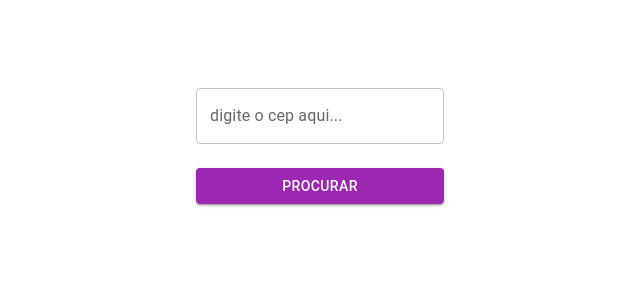
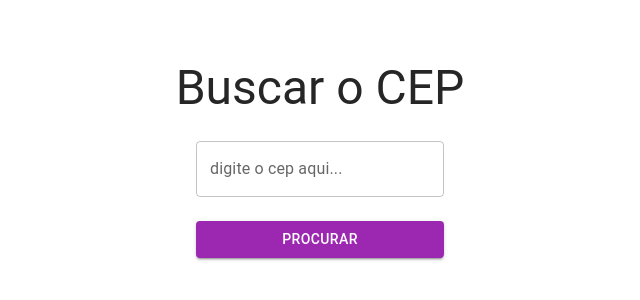
Before and after one commit to mmrosatab/to-explore-viacep-api, a React (Create React App) app in the folder to-explore-viacep-api/: page / in a window 1280 px wide. Shown: the part 246-546 px from the top of the page, without its empty margins (320-960 px from the left). Built offline with nearby package versions, Linux system fonts and the light colour scheme.

Commit message:
Feature: Adding

```diff
--- a/to-explore-viacep-api/src/pages/Home/index.js
+++ b/to-explore-viacep-api/src/pages/Home/index.js
@@ -1,8 +1,9 @@
 import React, { useState } from "react";
-import Container from "./styles";
+import { Container, Title } from "./styles";
 import Form from "../../components/Form";
 import CustomModal from "../../components/CustomModal";
 import api from "../../services/api";
+import { Typography } from "@mui/material";
 
 function Home() {
   const [address, setAddress] = useState(null);
@@ -33,6 +34,11 @@ function Home() {
 
   return (
     <Container>
+      <Title>
+        <Typography variant="h3" component="h2">
+          Buscar o CEP
+        </Typography>
+      </Title>
       <Form
         dataTestId="zipcode-form"
         handleSubmit={handleSubmit}
--- a/to-explore-viacep-api/src/pages/Home/styles.js
+++ b/to-explore-viacep-api/src/pages/Home/styles.js
@@ -8,4 +8,8 @@ const Container = styled.div`
   align-items: center;
 `;
 
-export default Container;
+const Title = styled.div`
+  padding: 2%;
+`;
+
+export { Container, Title };
```
